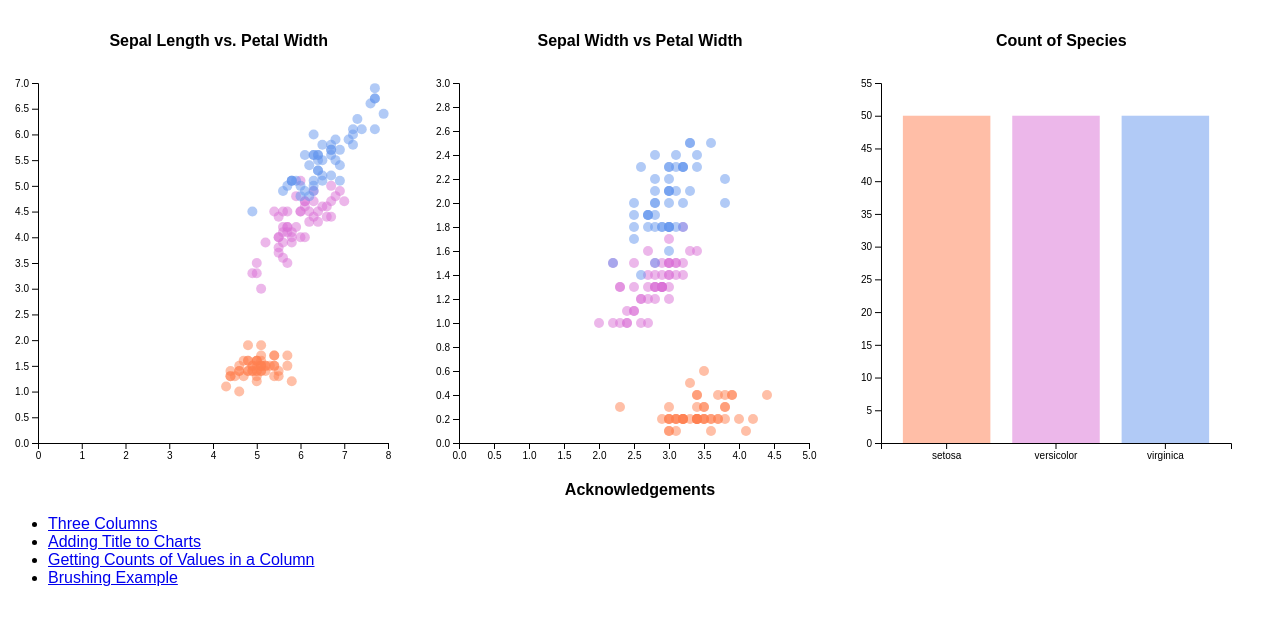
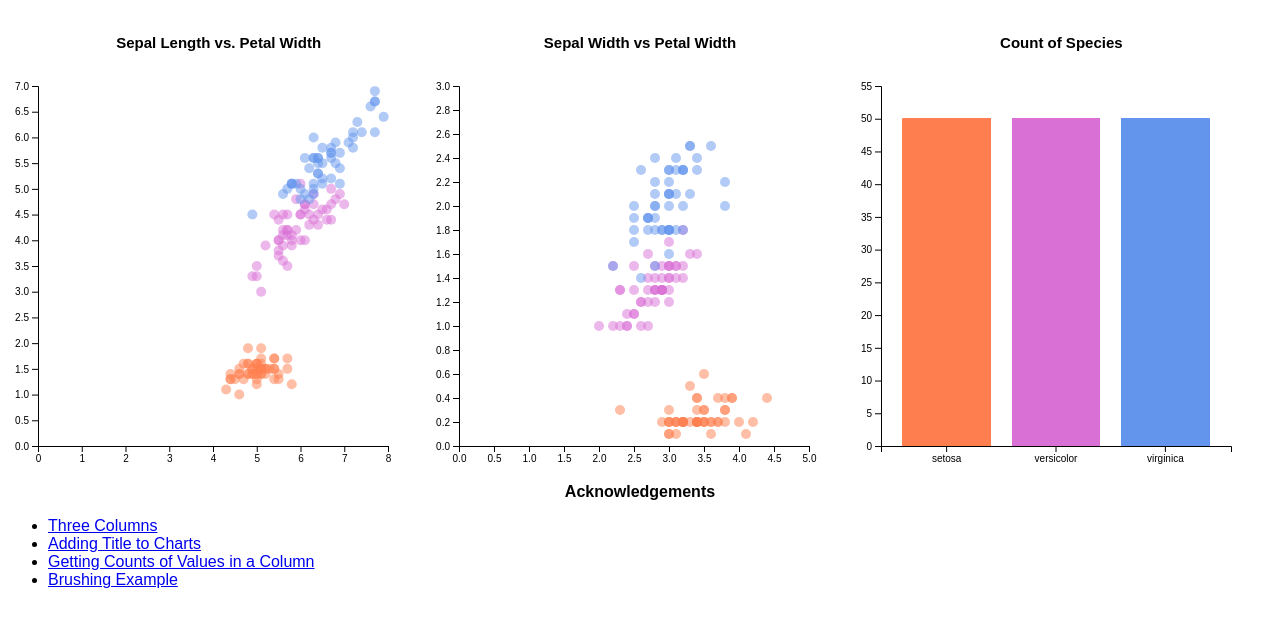
Before and after one commit to DS4200-S23-Class/hw-06-anaelle-noreen-6, a plain HTML site: page index.html in a window 1280 px wide. Shown: the part 61-688 px from the top of the page. Drawn offline with Linux system fonts and the light colour scheme.

Commit message:
Final linking works

```diff
--- a/index.html
+++ b/index.html
@@ -13,14 +13,15 @@
 <body>
   <h1>hw-06 - D3 Brushing & Linking</h1>
   <div class="row">
+    <!-- Add empty containers for the visualizations to go in -->
     <div class="column" id = 'left'>
-      <h2> Sepal Length vs. Petal Width</h2>
+      <h3> Sepal Length vs. Petal Width</h3>
     </div>
     <div class="column" id = 'middle'>
-      <h2> Sepal Width vs Petal Width </h2>
+      <h3> Sepal Width vs Petal Width </h3>
     </div>
     <div class="column" id = 'right'>
-      <h2>Count of Species</h2>
+      <h3>Count of Species</h3>
     </div>
   </div>
   <h2>Acknowledgements</h2>
--- a/main.js
+++ b/main.js
@@ -18,7 +18,9 @@ function map_color(species){
     }
 };
 
+// declare the plotted dots and bars
 let left_dots, middle_dots, bars;
+// declare the x and y scaling functions for each plot
 let left_x, middle_x, left_y, middle_y, bars_x, bars_y;
 
 // ------------ LEFT PLOT -----------------
@@ -34,14 +36,6 @@ d3.csv("data/iris.csv").then((data) => {
     const X_MAX = d3.max(data, (d) => {return (d.Sepal_Length)});
     const Y_MAX = d3.max(data, (d) => { return (d.Petal_Length); });
 
-    // // TITLE
-    // LEFT.append("text")
-    // .attr("x", FRAME_WIDTH/2)
-    // .attr("y", MARGINS.top)
-    // .attr("class", "plot_titles")
-    // .attr("text-anchor", "middle")
-    // .style("font-size", "16px")
-    // .text("Sepal Length vs Petal Length");
 
     // Make x-axis based on petal length
     left_x = d3.scaleLinear()
@@ -67,7 +61,7 @@ d3.csv("data/iris.csv").then((data) => {
      .data(data)
      .enter()
      .append("circle")
-         .attr("class",  (d) => {return "point " + d.Species})
+         .attr("class",  (d) => {return d.Species})
          .attr("id", (d) => {return d.id})
          .attr("cx", (d) => { return (left_x(d.Sepal_Length) + MARGINS.left); } )
          .attr("cy", (d) =>{ return (left_y(d.Petal_Length) + MARGINS.top); } )
@@ -78,7 +72,7 @@ d3.csv("data/iris.csv").then((data) => {
 
 // -------------------- MIDDLE PLOT -------------------------
 const MIDDLE = d3.select("#middle")
-.append("svg")
+    .append("svg")
     .attr("height", FRAME_HEIGHT)
     .attr("width", FRAME_WIDTH)
     .attr("class", "frame");
@@ -87,15 +81,6 @@ d3.csv("data/iris.csv").then((data) => {
     const X_MAX = d3.max(data, (d) => {return (d.Sepal_Width)});
     const Y_MAX = d3.max(data, (d) => { return (d.Petal_Width); });
     console.log("SEPAL" + X_MAX, "PETAL" + Y_MAX);
-
-    // TITLE
-    // MIDDLE.append("text")
-    // .attr("x", FRAME_WIDTH/2)
-    // .attr("y", MARGINS.top)
-    // .attr("class", "plot_titles")
-    // .attr("text-anchor", "middle")
-    // .style("font-size", "16px")
-    // .text("Sepal Width vs Petal Width");
 
     // Make x-axis based on petal width
     middle_x = d3.scaleLinear()
@@ -122,13 +107,12 @@ d3.csv("data/iris.csv").then((data) => {
     .data(data)
     .enter()
     .append("circle")
-        .attr("class", (d) => {return "point " + d.Species})
+        .attr("class", (d) => {return d.Species})
         .attr("id", (d) => {return d.id })
         .attr("cx", (d) => { return (middle_x(d.Sepal_Width)) + MARGINS.left; } )
         .attr("cy", (d) =>{ return (middle_y(d.Petal_Width)) + MARGINS.bottom; } )
         .style("fill", (d) => {return map_color(d.Species)})
         .attr("r", 5);
-
 
 
 
@@ -143,74 +127,61 @@ const RIGHT = d3.select("#right")
 
 d3.csv("data/iris.csv").then((data) => {
 
-    // Makes a Map with the species name, and the number of times that species appears in the column
-    let species_counts = Array.from(d3.rollup(data, v => v.length, d => d.Species));
-    let species_amt = species_counts.map(function(x){
-        return x[1];
-    });
-
-    // Gets the hightest amount
-    const Y_MAX = d3.max(species_amt);
-
-    // // TITLE
-    // RIGHT.append("text")
-    // .attr("x", FRAME_WIDTH/2)
-    // .attr("y", MARGINS.top)
-    // .attr("class", "plot_titles")
-    // .attr("text-anchor", "middle")
-    // .style("font-size", "16px")
-    // .text("Counts of Species");
-
-
     // Add X axis
     bars_x = d3.scaleBand()
         .range([ 0, FRAME_WIDTH - MARGINS.left - MARGINS.right ])
-        .domain(species_counts.map(function(d) { return d[0]; }))
+        .domain(data.map(function(d){return d.Species;}))
         .padding(0.2);
-
     RIGHT.append("g")
-        .attr("transform", "translate(" +  MARGINS.left +","+ (FRAME_HEIGHT - MARGINS.top) + ")")
+        .attr("transform", "translate(" + MARGINS.left+","+ (FRAME_HEIGHT - MARGINS.top) + ")")
         .call(d3.axisBottom(bars_x))
         .selectAll("text")
         .style("text-anchor", "middle");
 
     // Add Y axis
     bars_y = d3.scaleLinear()
-        .domain([0, Y_MAX + 5])
+        .domain([0,55])
         .range([FRAME_HEIGHT- MARGINS.top - MARGINS.bottom, 0]);
     RIGHT.append("g")
-        .attr("transform", "translate(" +  MARGINS.left +","+(MARGINS.top)+ ")")
+        .attr("transform", "translate(" + MARGINS.left +","+ MARGINS.top + ")")
         .call(d3.axisLeft(bars_y));
 
+
     // Add Bars
-    bars = RIGHT.selectAll("mybar")
-        .data(species_counts)
+    bars = RIGHT.append('g')
+        .selectAll("bars")
+        .data(data)
         .enter()
         .append("rect")
-        .attr("class", "bars")
-        .attr("x", function(d) { return bars_x(d[0]) + MARGINS.left; })
-        .attr("y", function(d) { return bars_y(d[1]) + MARGINS.top; })
-        .style("fill", (d) => {return map_color(d[0])})
+        .attr("class", (d) => {return d.Species})
+        .attr("id", (d) => {return d.id})
+        .attr("x",  (d) => {return bars_x(d.Species) + MARGINS.left})
+        .attr("y",  bars_y(50) + MARGINS.top)
         .attr("width", bars_x.bandwidth())
         .attr("height", function(d) {
-            return FRAME_HEIGHT- MARGINS.top - MARGINS.bottom - bars_y(d[1]);
+            return FRAME_HEIGHT- MARGINS.top - MARGINS.bottom - bars_y(50);
+        })
+        .style("fill", (d) => {return map_color((d.Species))})
+        // for some reason this styling does not apply. It appears in teh inspector, but crossed out
+        .style("opacity", 0.5);
     });
-});
 
 // ---------------------- BRUSHING AND LINKING ------------------------------------------------
 // Function that is triggered when brushing is performed
 function updateCharts(event) {
+    // selection area
     extent = event.selection
-    let selection_points;
+    // lmiddle scatterplot dots that are brushed
     middle_dots.classed("selected", function(d){
         return isBrushed(extent, (middle_x(d.Sepal_Width) + MARGINS.left), (middle_y(d.Petal_Width) + MARGINS.top))
     } );
+    // corresponding left plot dots when middle is brushed
     left_dots.classed("selected", function(d){
         return isBrushed(extent, (middle_x(d.Sepal_Width) + MARGINS.left), (middle_y(d.Petal_Width) + MARGINS.top))
     } );
-
+    // correspoingding bars when middle is brushed
     bars.classed("selected", function(d){
-        return isBrushed(extent, (bars_x(d.Sepal_Width) + MARGINS.left), (bars_y(d.Petal_Width) + MARGINS.top))
+        return isBrushed(extent, (middle_x(d.Sepal_Width) + MARGINS.left), (middle_y(d.Petal_Width) + MARGINS.top))
     });
 };
 
--- a/style.css
+++ b/style.css
@@ -9,6 +9,10 @@ h1{
 h2{
     text-align: center;
     font-size: 16px
+}
+h3{
+  text-align: center;
+  font-size: 15px
 }
 
 .plot_titles{
@@ -29,16 +33,20 @@ h2{
     flex: 33.33%;
   }
 
-  .point{
+  .setosa{
     opacity : 0.5;
   }
 
-  .bars{
-    opacity: 0.5;
+  .versicolor{
+    opacity : 0.5;
+  }
+
+  .virginica{
+    opacity : 0.5;
   }
 
   .selected {
-    opacity: 1 !important;
+    opacity: 1;
     stroke: orangered;
-    stroke-width: 1px;
+    stroke-width: 2px;
   }
```
